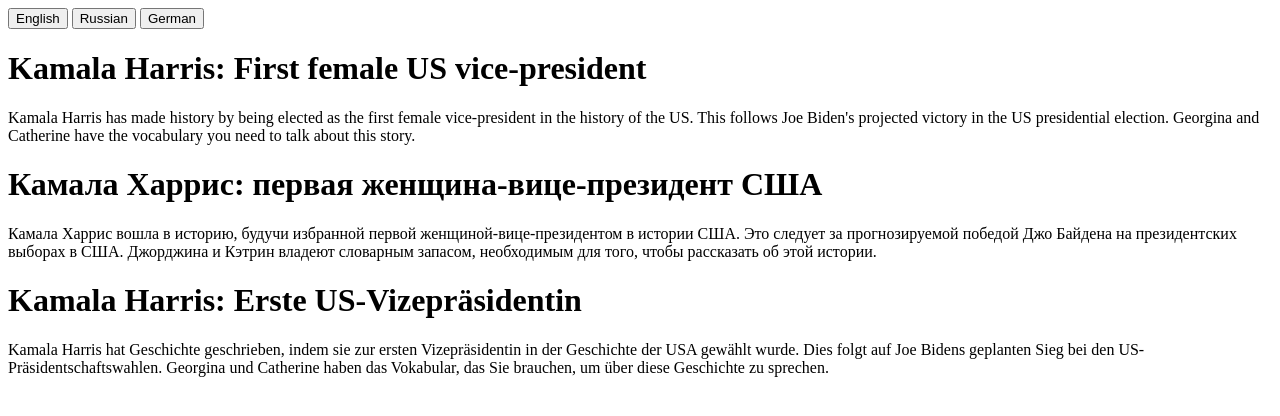
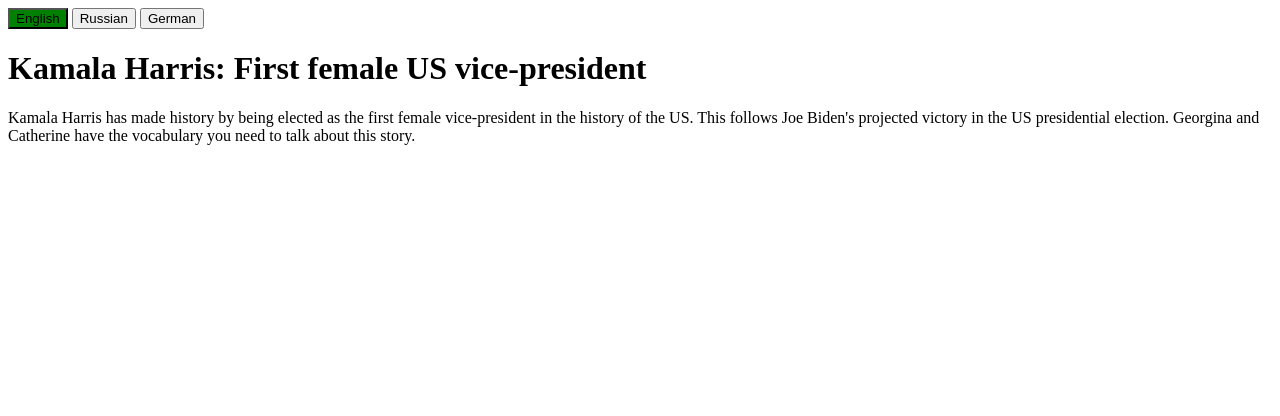
Before and after one commit to MaksimZubrytski/JS-tabs, a plain HTML site: page index.html in a window 1280 px wide. Drawn offline with Linux system fonts and the light colour scheme; the site is published under a folder, as on GitHub Pages, so addresses that start at the root find nothing.

Commit message:
fix index.html

```diff
--- a/index.html
+++ b/index.html
@@ -4,7 +4,7 @@
     <meta charset="UTF-8">
     <meta name="viewport" content="width=device-width, initial-scale=1.0">
     <title>JS-tabs</title>
-    <link rel="stylesheet" href="/style/main.css">
+    <link rel="stylesheet" href="style/main.css">
 </head>
 <body>
     <div class="tabs__nav tabs-nav">
@@ -37,6 +37,6 @@
 
     </div>
 
-    <script src="/script/script.js"></script>
+    <script src="script/script.js"></script>
 </body>
 </html>
```
